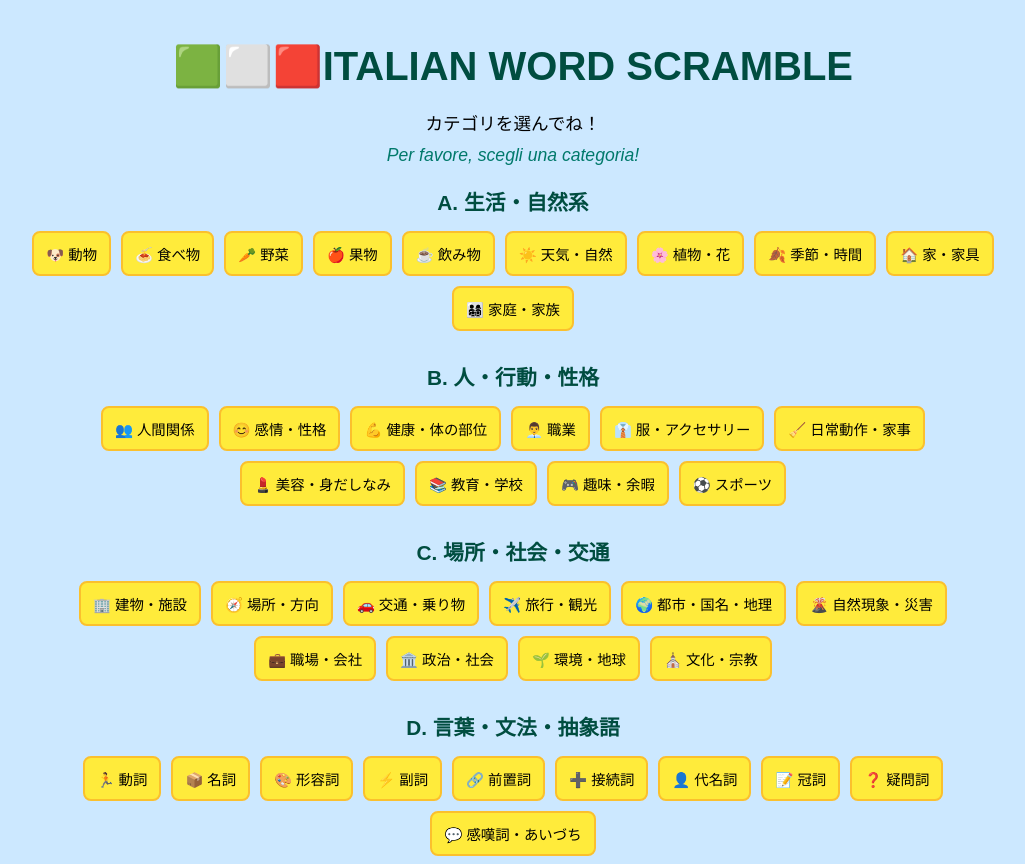
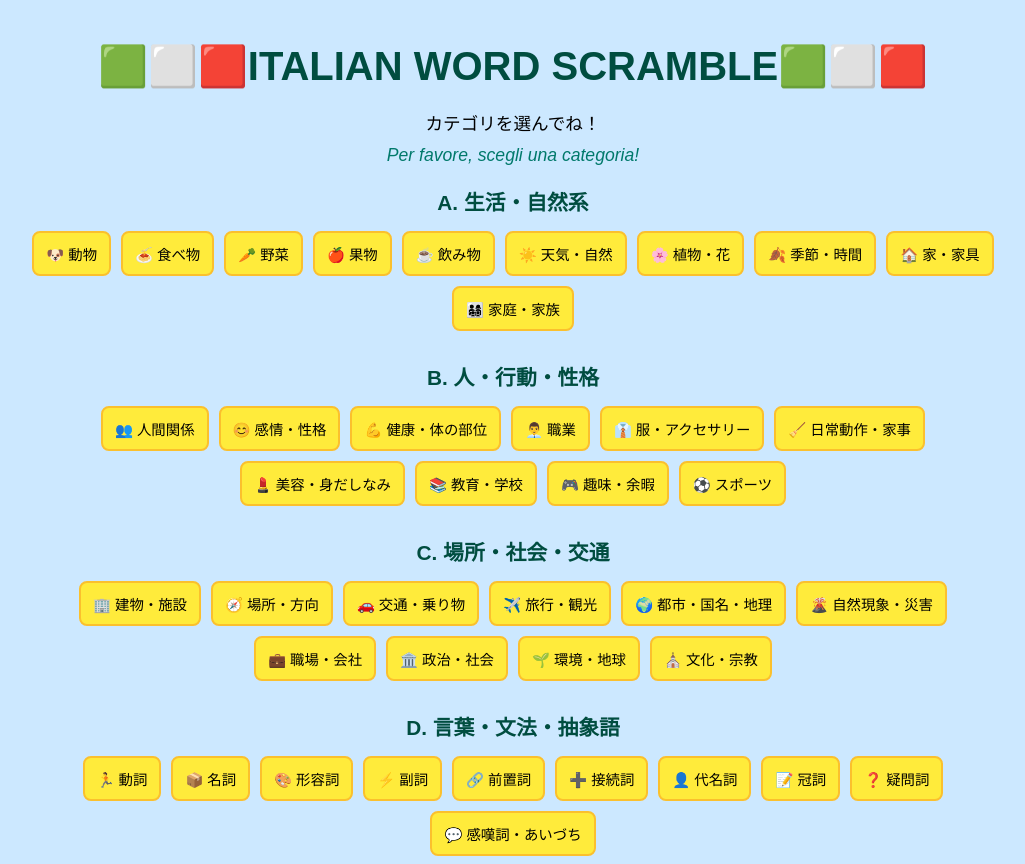
Before and after one commit to hayatitooo/new-wordscramble, a plain HTML site: page index.html in a window 1280 px wide. Shown: the top 864 px of the page, without its empty margins (127-1152 px from the left). Drawn offline with Linux system fonts and the light colour scheme.

Commit message:
Update index.html

```diff
--- a/index.html
+++ b/index.html
@@ -417,7 +417,7 @@ body {
 <body>
   <!-- タイトル画面 -->
   <div id="title-screen">
-    <h1 id="main-title">🟩⬜🟥ITALIAN WORD SCRAMBLE</h1>
+    <h1 id="main-title">🟩⬜🟥ITALIAN WORD SCRAMBLE🟩⬜🟥</h1>
     <p style="font-size: clamp(0.95rem, 3vw, 1.1rem); margin-bottom: 15px;">
       カテゴリを選んでね！<br>
       <span class="ita">Per favore, scegli una categoria!</span>
@@ -933,4 +933,5 @@ hintButton.addEventListener("click", () => {
 });
   </script>
 </body>
+
 </html>
```
